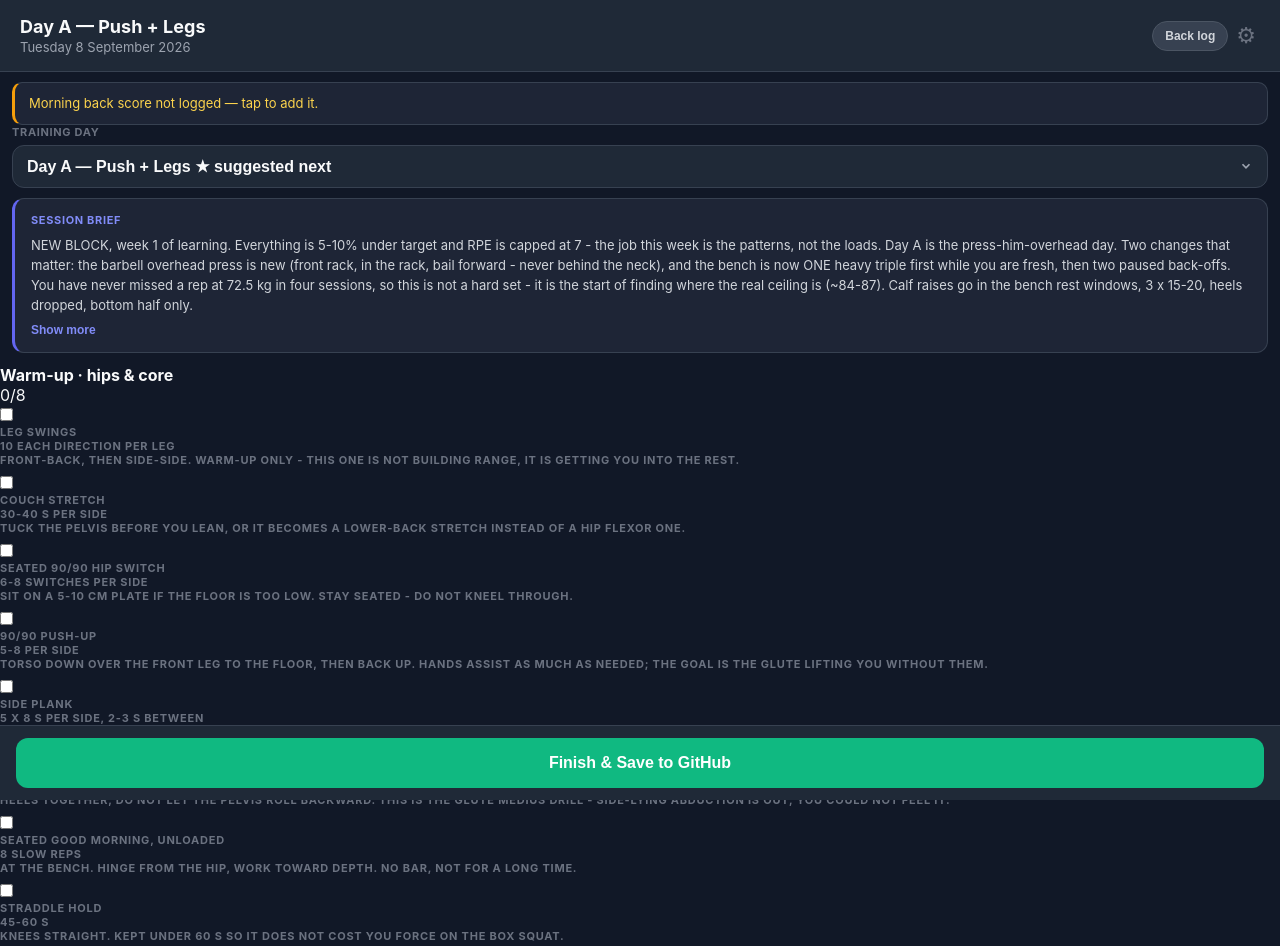
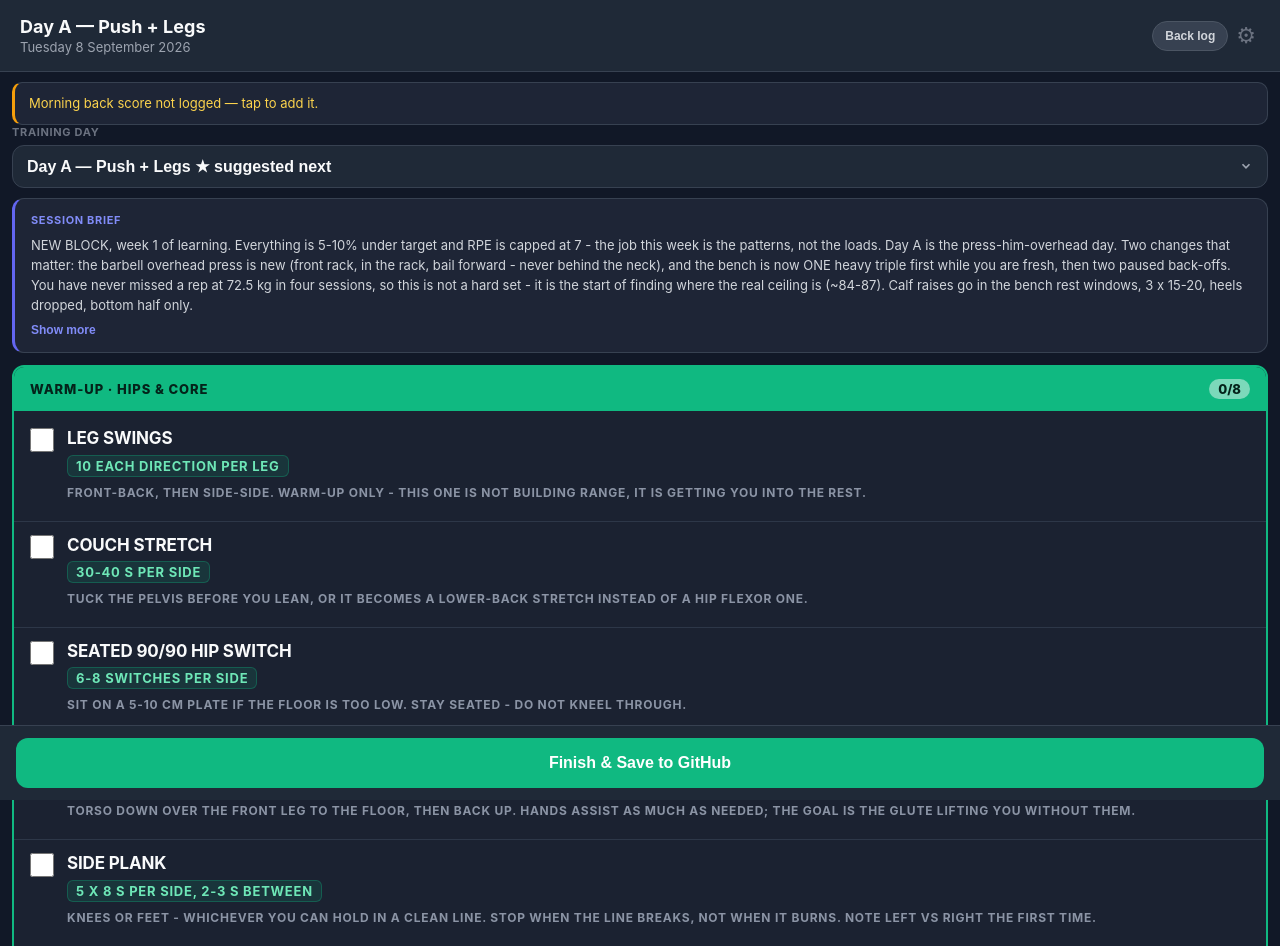
Before and after one commit to omrstny-source/workout-logger, a plain HTML site: page index.html in a window 1280 px wide. Shown: the top 946 px of the page. Drawn offline with Linux system fonts and the light colour scheme.

Commit message:
Warm-up card: add the CSS that never landed, plus stronger name hierarchy

```diff
--- a/index.html
+++ b/index.html
@@ -172,6 +172,59 @@
       margin-top: 8px; font-size: 12px; font-weight: 700; color: #818cf8;
       background: none; border: none; padding: 0; cursor: pointer;
     }
+
+    /* ── Warm-up block ───────────────────────────────── */
+    .warmup {
+      margin: 0 12px 14px; padding: 0;
+      background: #1b2231;
+      border: 2px solid #10b981;
+      border-radius: 12px;
+      overflow: hidden;
+    }
+    .warmup-head {
+      display: flex; align-items: center; justify-content: space-between;
+      gap: 10px; padding: 12px 16px; cursor: pointer;
+      background: #10b981;
+    }
+    .warmup-head h4 {
+      font-size: 13px; font-weight: 800; color: #04231a;
+      text-transform: uppercase; letter-spacing: 0.07em;
+    }
+    .warmup-count {
+      font-size: 13px; font-weight: 800; color: #04231a;
+      background: rgba(255,255,255,0.45);
+      padding: 2px 9px; border-radius: 999px;
+    }
+    .warmup.collapsed ul { display: none; }
+    .warmup ul { list-style: none; padding: 4px 0; }
+    .warmup li {
+      display: flex; align-items: flex-start; gap: 13px;
+      padding: 13px 16px;
+      border-bottom: 1px solid #2d3748;
+    }
+    .warmup li:last-child { border-bottom: none; }
+    .warmup li input[type=checkbox] {
+      width: 24px; height: 24px; margin: 0; flex: none;
+      accent-color: #10b981; cursor: pointer;
+    }
+    .warmup li label { flex: 1; cursor: pointer; display: block; }
+    .warmup li .wu-name {
+      font-size: 17px; font-weight: 700; color: #f9fafb;
+      line-height: 1.25; letter-spacing: -0.01em;
+    }
+    .warmup li .wu-dose {
+      display: inline-block; margin-top: 5px;
+      font-size: 13px; font-weight: 700; color: #6ee7b7;
+      background: rgba(16,185,129,0.13);
+      border: 1px solid rgba(16,185,129,0.3);
+      padding: 2px 8px; border-radius: 6px;
+    }
+    .warmup li .wu-note {
+      font-size: 12px; color: #8b94a5; margin-top: 7px; line-height: 1.5;
+    }
+    .warmup li.checked .wu-name { color: #5b6474; text-decoration: line-through; }
+    .warmup li.checked .wu-dose { color: #5b6474; background: none; border-color: #333c4d; }
+    .warmup li.checked .wu-note { display: none; }
 
     /* ── Set rows ────────────────────────────────────── */
     .set-row {
```
